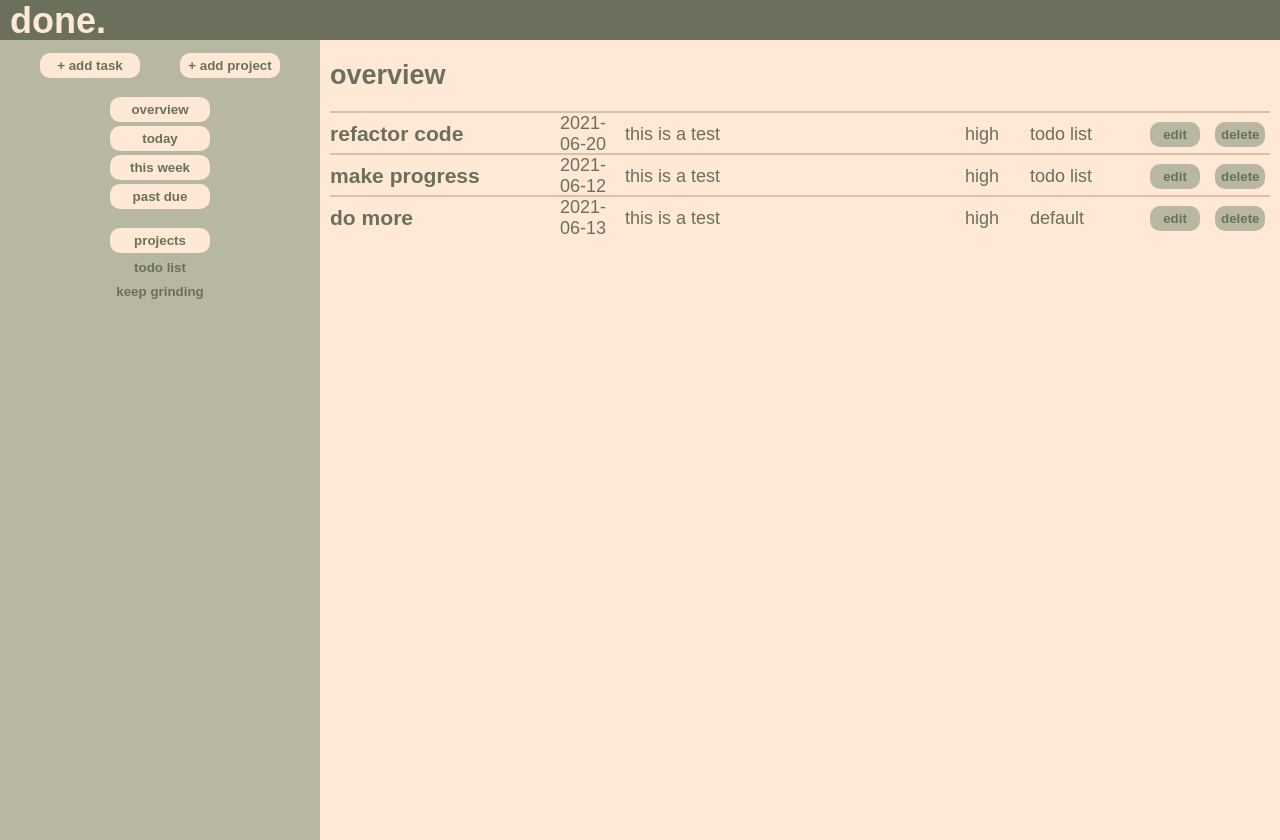
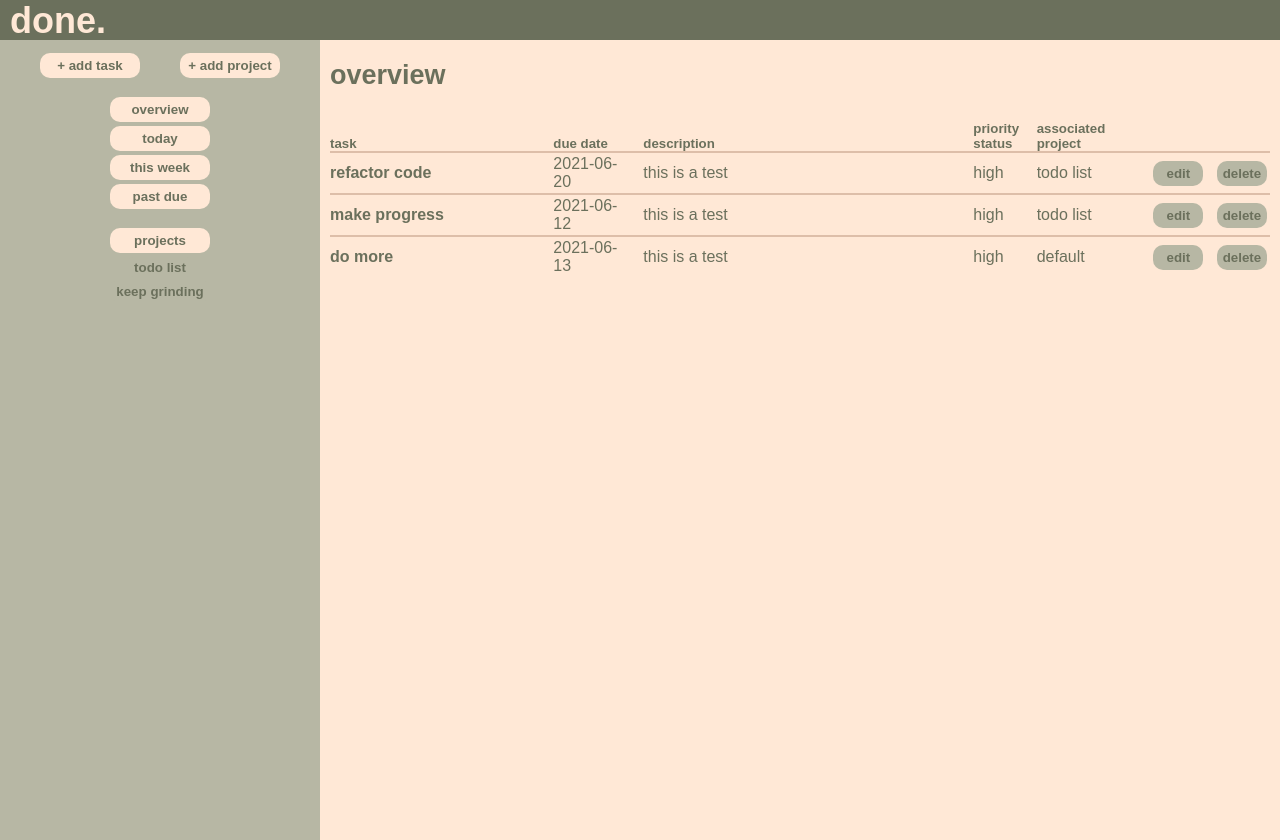
Before and after one commit to jernestmyers/todo-list, a website built with webpack: page dist/index.html in a window 1280 px wide. Built offline with nearby package versions, Linux system fonts and the light colour scheme.

Commit message:
added a div to label the tasks displayed. made the editTask modal look the same as the addTask modal. adjusted taskDisplay function to not display projectAssociated data when a project is selected because it's redundant. adjusted several functions that look for specific DOM elements to determine things like pageDisplayed and objectIndex because i added/revised the DOM while styling via grid/flex.

```diff
--- a/src/dataModalHandler.js
+++ b/src/dataModalHandler.js
@@ -66,7 +66,10 @@ import { getObjectArrays, instantiateNewTask, instantiateNewProject, finalizeTas
     const mainContainer = document.querySelector(`#main-content`);
     mainContainer.addEventListener(`click`, (e) => {
         e.stopPropagation();
-        const currentPage = mainContainer.firstChild.firstChild.textContent;
+        let currentPage = mainContainer.firstChild.firstChild.textContent;
+        if (currentPage !== `overview`) {
+            currentPage = mainContainer.firstChild.firstChild.firstChild.firstChild.firstChild.nextSibling.textContent;
+        }
         if (e.target.className === `edit-task-btn`) {
             const taskSelectedIndex = e.target.parentElement.dataset.indexNumber;
             openEditTaskModal(taskSelectedIndex, currentPage);
@@ -74,12 +77,12 @@ import { getObjectArrays, instantiateNewTask, instantiateNewProject, finalizeTas
             const taskSelectedIndex = e.target.parentElement.dataset.indexNumber;
             deleteTaskObject(taskSelectedIndex, currentPage);
         } else if (e.target.className === `edit-project-btn`) {
-            const projectSelectedTitle = e.target.parentNode.firstChild.textContent;
-            const projectSelectedIndex = e.target.parentElement.dataset.indexNumber;
+            const projectSelectedTitle = e.target.parentNode.firstChild.lastChild.textContent;
+            const projectSelectedIndex = e.target.parentElement.parentElement.parentElement.dataset.indexNumber;
             openEditProjectModal(projectSelectedTitle, projectSelectedIndex);
         } else if (e.target.className === `delete-project-btn`) {
-            const projectSelectedTitle = e.target.parentNode.firstChild.textContent;
-            const projectSelectedIndex = e.target.parentElement.dataset.indexNumber;
+            const projectSelectedTitle = e.target.parentNode.firstChild.lastChild.textContent;
+            const projectSelectedIndex = e.target.parentElement.parentElement.parentElement.dataset.indexNumber;
             openDeleteProjectModal(projectSelectedTitle, projectSelectedIndex);
         }
     });
@@ -96,9 +99,12 @@ import { getObjectArrays, instantiateNewTask, instantiateNewProject, finalizeTas
         editTaskInputs[0].setAttribute(`value`, `${currentObjectArray.tasks[taskToEditIndex].taskTitle}`);
         editTaskInputs[1].setAttribute(`value`, `${currentObjectArray.tasks[taskToEditIndex].taskDateDue}`);
         editTaskInputs[2].setAttribute(`value`, `${currentObjectArray.tasks[taskToEditIndex].taskDescription}`);
+        editTaskInputs[2].textContent = currentObjectArray.tasks[taskToEditIndex].taskDescription;
+
 
         const confirmTaskEdits = document.querySelector(`#editTaskSubmitButton`);
         confirmTaskEdits.addEventListener(`click`, (e) => {
+            // console.log(editTaskInputs);
             e.stopPropagation();
             if (checkFormValidation(editTaskInputs)) {
                 finalizeTaskEdits(editTaskInputs, taskToEditIndex, pageDisplayedTitle);
--- a/src/pageLoader.js
+++ b/src/pageLoader.js
@@ -25,18 +25,42 @@ function displayTasksOverview(arrayOfTaskObjects) {
     overviewContainer.classList.add(`project-container`);
     overviewContainer.appendChild(overviewTitle);
 
-    const tasksToDisplay = displayTasks(arrayOfTaskObjects, overviewContainer)
+    const tasksToDisplay = displayTasks(arrayOfTaskObjects, overviewContainer, true)
 
     return tasksToDisplay
 }
 
-function displayTasks(arrayOfTaskObjects, container) {
+function displayTasks(arrayOfTaskObjects, container, toDisplayProjectAssociation) {
     const allTasksContainer = document.createElement(`div`);
     allTasksContainer.classList.add(`project-tasks-container`);
 
+    const taskHeader = document.createElement(`div`);
+    taskHeader.setAttribute(`id`, `task-header`);
+    const headerTitleLabel = document.createElement(`h5`);
+    const headerDueDateLabel = document.createElement(`h5`);
+    const headerDescriptionLabel = document.createElement(`h5`);
+    const headerPriorityLabel = document.createElement(`h5`);
+    const headerProjectAssociatedLabel = document.createElement(`h5`);
+    headerTitleLabel.textContent = `task`;
+    headerDueDateLabel.textContent = `due date`;
+    headerDescriptionLabel.textContent = `description`;
+    headerPriorityLabel.textContent = `priority status`;
+    headerProjectAssociatedLabel.textContent = `associated project`;
+
+    taskHeader.appendChild(headerTitleLabel);
+    taskHeader.appendChild(headerDueDateLabel);
+    taskHeader.appendChild(headerDescriptionLabel);
+    taskHeader.appendChild(headerPriorityLabel);
+    if (toDisplayProjectAssociation) {
+        taskHeader.setAttribute(`id`, `overview-task-header`);
+        taskHeader.appendChild(headerProjectAssociatedLabel);
+    }
+
+    allTasksContainer.appendChild(taskHeader);
+
     for (let i = 0; i < arrayOfTaskObjects.length; i++) {
         const newTaskContainer = document.createElement(`div`);
-        const taskTitle = document.createElement(`h3`);
+        const taskTitle = document.createElement(`h4`);
         const taskDueDate = document.createElement(`p`);
         const taskDescription = document.createElement(`p`);
         const taskPriorityStatus = document.createElement(`p`);
@@ -60,7 +84,10 @@ function displayTasks(arrayOfTaskObjects, container) {
         newTaskContainer.appendChild(taskDueDate);
         newTaskContainer.appendChild(taskDescription);
         newTaskContainer.appendChild(taskPriorityStatus);
-        newTaskContainer.appendChild(taskProjectAssociated);
+        if (toDisplayProjectAssociation) {
+            newTaskContainer.setAttribute(`id`, `overview-task-container`);
+            newTaskContainer.appendChild(taskProjectAssociated);
+        }
         newTaskContainer.appendChild(taskEditButton);
         newTaskContainer.appendChild(taskDeleteButton);
 
@@ -123,7 +150,7 @@ function displayProject(projectObject) {
 
 function displayExistingProject(projectToDisplayObject, projectTasksArray) {
     const projectContainerDisplayed = displayProject(projectToDisplayObject);
-    const projectTasks = displayTasks(projectTasksArray, projectContainerDisplayed);
+    const projectTasks = displayTasks(projectTasksArray, projectContainerDisplayed, false);
     return projectTasks
 }
 
```
Also changed, not shown: dist/index.html, dist/main.js, dist/style.css.
